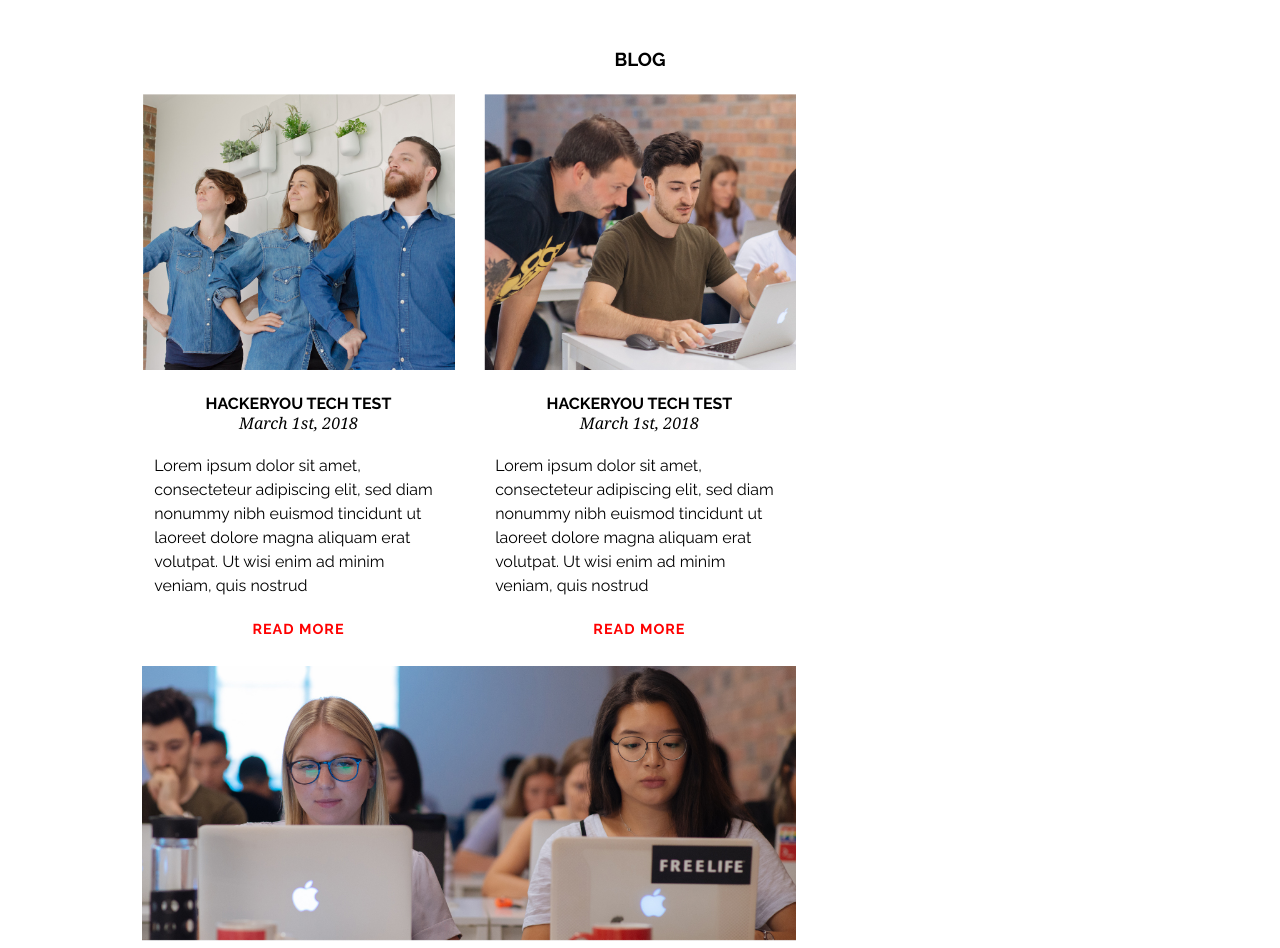
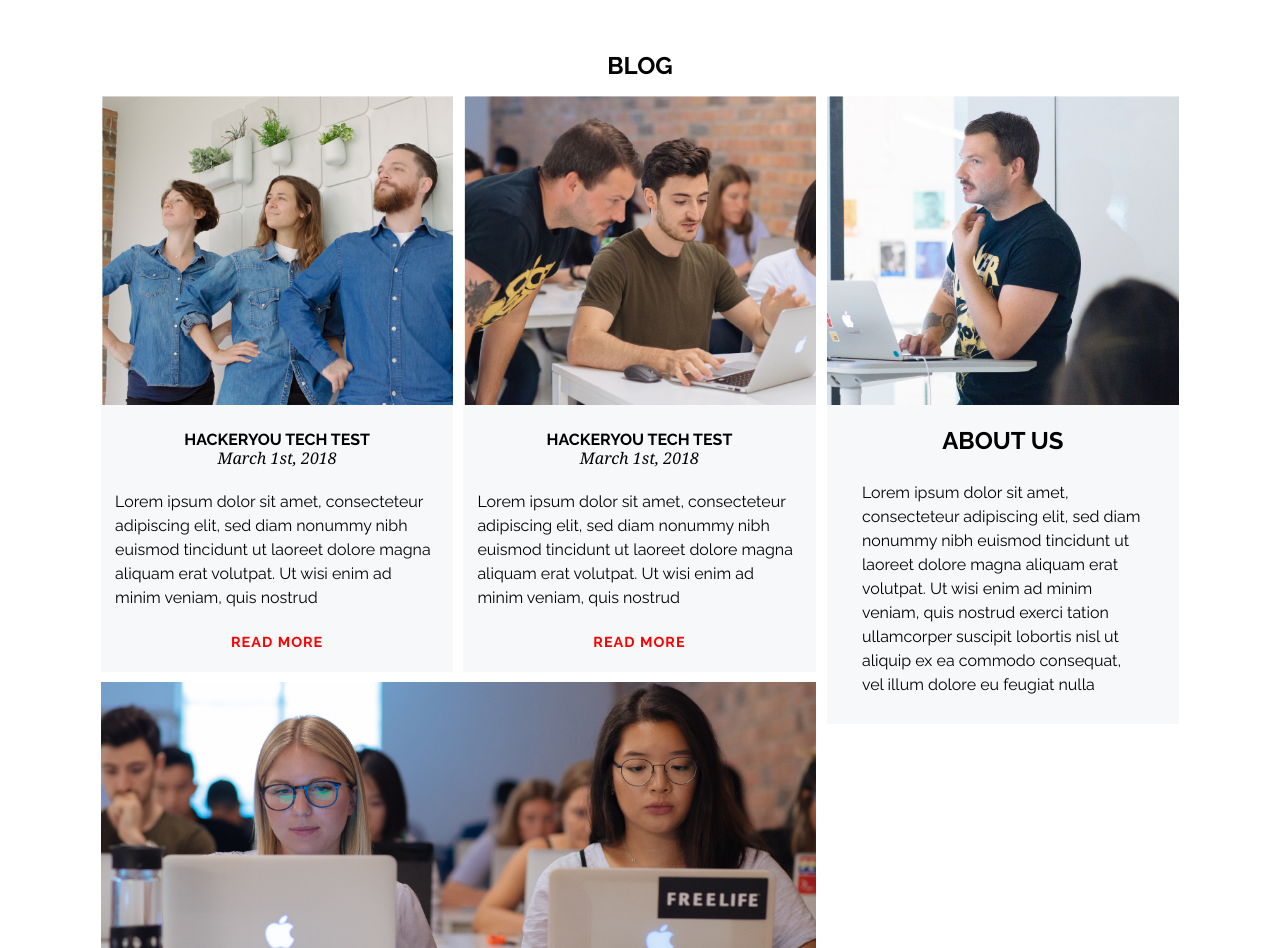
Before and after one commit to snarkshow/tc, a plain HTML site: page index.html in a window 1280 px wide. Shown: the part 882-1830 px from the top of the page. Drawn offline with Linux system fonts and the light colour scheme.

Commit message:
updated blog / about

```diff
--- a/css/styles.css
+++ b/css/styles.css
@@ -134,18 +134,23 @@ header{
 
 
 .blog{
+    display: flex;
     flex-flow: row wrap;
+    float: left;
     width: 66.6%;
 }
 
 h3.heading{
     display: block;
+    font-size: 1.5rem;
     margin: 5% 2% 1%;
     text-align: center;
 }
 
 .blog-item{
-    margin: 2%;
+    background-color:#F7F8FA;
+    margin: 10px;
+    padding-bottom: 20px;
     text-align: center;
 }
 
@@ -154,7 +159,7 @@ h3.heading{
 }
 
 .one-third{
-    width: calc(50% - 4%);
+    width: calc(50% - 20px);
 }
 
 .one-third p{
@@ -163,7 +168,7 @@ h3.heading{
 }
 
 .two-thirds{
-    width: calc(100% - 4%);
+    width: calc(100% - 20px);
 }
 
 .two-thirds p{
@@ -171,8 +176,8 @@ h3.heading{
     padding: 1% 7%;
 }
 
-.blog-photo{
-    margin: 0;
+.photo{
+    margin: 0 auto;
 }
 
 figcaption .heading{
@@ -185,7 +190,7 @@ figcaption .heading{
     font-size: 0.9rem;
     font-weight: 700;
     letter-spacing: 1px;
-    padding: 2% 5%;
+    padding: 5px 15px;
     transition: border 0.3s, background-color 0.3s, color 0.3s;
 }
 
@@ -195,12 +200,34 @@ figcaption .heading{
     color: white;
 }
 
+main {
+    position: relative;
+}
+
+main .about-button-480{
+    display: none;
+}
+
+/* ABOUT CSS */
+
+.about{
+    background-color: 	#F7F8FA;
+    float: right;
+    margin: 10px;
+    width: calc(33.3% - 20px);
+}
+
+.about p{
+    line-height: 1.5rem;
+    padding: 3% 10%;
+}
+
 
  /* Portrait tablet and small desktops */
  @media (max-width: 1280px) {
     .wrapper{
         margin: 0 auto;
-        width: 80%;
+        width: 85%;
     }
 
     .logo{
@@ -210,12 +237,29 @@ figcaption .heading{
     nav{
         min-width: 70%;
     }
+
+    .blog-item,
+    .about{
+        margin: 5px;
+    }
+
+    .one-third{
+        width: calc(50% - 10px);
+    }
+
+    .two-thirds{
+        width: calc(100% - 10px);
+    }
+
+    .about{
+        width: calc(33.3% - 10px);
+    }
 }
 
 
  /* Portrait tablet and small desktops */
  @media (max-width: 980px) {
-    .flexContainer {
+   .flexContainer {
         flex-direction: column;
     }
 
@@ -228,9 +272,8 @@ figcaption .heading{
 
 /* Landscape phone to portrait tablet */
 @media (max-width: 767px) {
-    /* keep textbox from breaking open */
     .wrapper {
-        width: 100%;
+        width: 95%;
     }
 
     .logo{
@@ -278,15 +321,36 @@ figcaption .heading{
 
     header{
         background-size: contain;
-        flex-direction: column;
+        /* flex-direction: column; */
     }
 
     .textbox h2{
         font-size: 1.3rem;
     }
+
     .textbox p{
         font-size: 1rem;
     }
+
+    main .about-button-480{
+        color: red;
+        display: inline;
+        font-size: 0.9rem;
+        font-weight: 700;
+        letter-spacing: 1px;
+        position: absolute;
+        top: 10px;
+        right: 35px;
+    }
+
+    .about{
+        display: none;
+    }
+
+    main .about-button-480:focus.about{
+        display: block;
+    }
+
 }
 
 /* Landscape phones and down */
--- a/index.html
+++ b/index.html
@@ -41,9 +41,10 @@
         <main>
             <section class="wrapper clearfix">
                 <h3 class="heading">blog</h3>
-                <section class="blog flexContainer">
+                <a href="#" class="about-button-480">About Us <span>&#x25BC;</span></a>
+                <section class="blog">
                     <div class="blog-item one-third">
-                        <figure class="blog-photo">
+                        <figure class="photo">
                             <img src="assets/image-2.jpg" alt="">
                         </figure>
                         <figcaption>
@@ -55,7 +56,7 @@
                     </div>
 
                     <div class="blog-item one-third">
-                        <figure class="blog-photo">
+                        <figure class="photo">
                             <img src="assets/image-3.jpg" alt="">
                         </figure>
                         <figcaption>
@@ -67,7 +68,7 @@
                     </div>
 
                     <div class="blog-item two-thirds">
-                        <figure class="blog-photo">
+                        <figure class="photo">
                             <img src="assets/image-5.jpg" alt="">
                         </figure>
                         <figcaption>
@@ -77,12 +78,18 @@
                         <p>Lorem ipsum dolor sit amet, consecteteur adipiscing elit, sed diam nonummy nibh euismod tincidunt ut laoreet dolore magna aliquam erat volutpat. Ut wisi enim ad minim veniam, quis nostrud exerci tation ullamcorper suscipit lobortis nisl ut aliquip ex ea commodo consequat, vel illum dolore eu feugiat nulla facilisis at vero.</p>
                         <a href="#">Read More</a>
                     </div>
+                </section>
+                <div class="about one-third">
+                            <figure class="photo">
+                                <img src="assets/image-4.jpg" alt="">
+                            </figure>
+                            <h3 class="heading">about us</h3>
+                            <p>Lorem ipsum dolor sit amet, consecteteur adipiscing elit, sed diam nonummy nibh euismod tincidunt ut laoreet dolore magna aliquam erat volutpat. Ut wisi enim ad minim veniam, quis nostrud exerci tation ullamcorper suscipit lobortis nisl ut aliquip ex ea commodo consequat, vel illum dolore eu feugiat nulla</p>
+                        </div>
+            </section>
 
-                </section>
-                <aside class="about-us">
-                    <h3 class="heading">about us</h3>
-                </aside>
-            </section>
+
+
 
             <section class="wrapper clearfix">
                 <section class="related clearfix">
```
